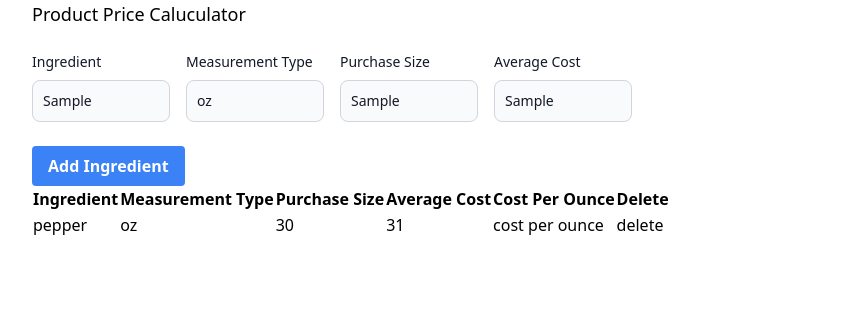
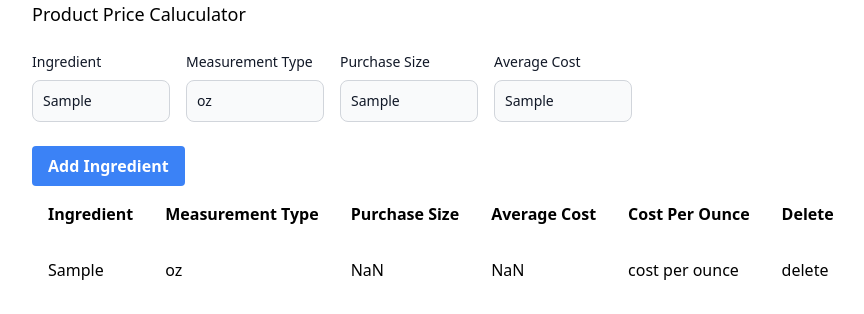
Before and after one commit to arthurgr/product-price-calculator, a Next.js app: page / in a window 1280 px wide. Both pictures are taken after typing "Sample", "Sample", "Sample" into the empty fields and a click on the button "Add Ingredient". Shown: the top 314 px of the page, without its empty margins (0-864 px from the left). Built offline with nearby package versions, Linux system fonts and the light colour scheme.

Commit message:
set up updating list

```diff
--- a/components/IngredientList/context/IngredientContext.tsx
+++ b/components/IngredientList/context/IngredientContext.tsx
@@ -4,12 +4,19 @@ import ingredientReducer from "../reducers/ingredientReducer";
 import { IngredientActions } from "../interfaces/ingredientActions";
 
 export interface IngredientProps {
-  ingredientState: Ingredient | {};
+  ingredientState: Ingredient;
   ingredientDispatch: React.Dispatch<IngredientActions>;
 }
 
 const ingredientContext = createContext<IngredientProps>({
-  ingredientState: {},
+  ingredientState: {
+    id: 0,
+    ingredient: "string",
+    measurementType: "oz",
+    purchaseSize: 3,
+    averageCost: 3,
+    costPerOunce: 3,
+  },
   ingredientDispatch: () => {},
 });
 
--- a/components/IngredientList/elements/AddIngredientForm.tsx
+++ b/components/IngredientList/elements/AddIngredientForm.tsx
@@ -1,13 +1,20 @@
 import { useEffect } from "react";
 import useIngredientListContext from "../context/IngredientListContext";
+import useIngredientContext from "../context/IngredientContext";
 
 export default function AddIngredientForm() {
   const { ingredientListState, ingredientListDispatch } =
     useIngredientListContext();
 
+  const { ingredientDispatch, ingredientState } = useIngredientContext();
+
   useEffect(() => {
     console.log(ingredientListState);
   }, [ingredientListState]);
+
+  useEffect(() => {
+    console.log(ingredientState);
+  }, [ingredientState]);
 
   return (
     <>
@@ -23,6 +30,12 @@ export default function AddIngredientForm() {
             type="text"
             id="email"
             className="bg-gray-50 border border-gray-300 text-gray-900 text-sm rounded-lg focus:ring-blue-500 focus:border-blue-500 block w-full p-2.5 dark:bg-gray-700 dark:border-gray-600 dark:placeholder-gray-400 dark:text-white dark:focus:ring-blue-500 dark:focus:border-blue-500"
+            onChange={(event) => {
+              ingredientDispatch({
+                type: "INGREDIENT",
+                ingredient: event.target.value,
+              });
+            }}
             required
           />
         </div>
@@ -52,6 +65,12 @@ export default function AddIngredientForm() {
             type="text"
             id="purchaseSize"
             className="bg-gray-50 border border-gray-300 text-gray-900 text-sm rounded-lg focus:ring-blue-500 focus:border-blue-500 block w-full p-2.5 dark:bg-gray-700 dark:border-gray-600 dark:placeholder-gray-400 dark:text-white dark:focus:ring-blue-500 dark:focus:border-blue-500"
+            onChange={(event) => {
+              ingredientDispatch({
+                type: "PURCHASE_SIZE",
+                purchaseSize: parseInt(event.target.value),
+              });
+            }}
             required
           />
         </div>
@@ -66,6 +85,12 @@ export default function AddIngredientForm() {
             type="text"
             id="averageCost"
             className="bg-gray-50 border border-gray-300 text-gray-900 text-sm rounded-lg focus:ring-blue-500 focus:border-blue-500 block w-full p-2.5 dark:bg-gray-700 dark:border-gray-600 dark:placeholder-gray-400 dark:text-white dark:focus:ring-blue-500 dark:focus:border-blue-500"
+            onChange={(event) => {
+              ingredientDispatch({
+                type: "AVERAGE_COST",
+                averageCost: parseInt(event.target.value),
+              });
+            }}
             required
           />
         </div>
@@ -75,12 +100,8 @@ export default function AddIngredientForm() {
           ingredientListDispatch({
             type: "ADD_INGREDIENT",
             ingredient: {
-              id: Math.random(),
-              ingredient: "pepper",
+              ...ingredientState,
               measurementType: "oz",
-              purchaseSize: 30,
-              averageCost: 31,
-              costPerOunce: 32,
             },
           });
         }}
--- a/components/IngredientList/interfaces/ingredientActions.ts
+++ b/components/IngredientList/interfaces/ingredientActions.ts
@@ -2,7 +2,15 @@ import { Ingredient } from "./Ingredient";
 
 export type IngredientActions =
   | {
-      type: "CREATE_INGREDIENT";
-      ingredient: Ingredient;
+      type: "INGREDIENT";
+      ingredient: string;
+    }
+  | {
+      type: "PURCHASE_SIZE";
+      purchaseSize: number;
+    }
+  | {
+      type: "AVERAGE_COST";
+      averageCost: number;
     }
   | { type: "TAX"; tax: number };
--- a/components/IngredientList/reducers/ingredientReducer.ts
+++ b/components/IngredientList/reducers/ingredientReducer.ts
@@ -2,12 +2,16 @@ import { Ingredient } from "../interfaces/Ingredient";
 import { IngredientActions } from "../interfaces/ingredientActions";
 
 export default function ingredientReducer(
-  state: Ingredient | {},
+  state: Ingredient,
   action: IngredientActions
 ) {
   switch (action.type) {
-    case "CREATE_INGREDIENT":
-      return { ...state };
+    case "INGREDIENT":
+      return { ...state, ingredient: action.ingredient };
+    case "PURCHASE_SIZE":
+      return { ...state, purchaseSize: action.purchaseSize };
+    case "AVERAGE_COST":
+      return { ...state, averageCost: action.averageCost };
     default:
       throw new Error();
   }
--- a/components/Table/Table.tsx
+++ b/components/Table/Table.tsx
@@ -5,24 +5,24 @@ export default function Table() {
     <table>
       <thead>
         <tr>
-          <th>Ingredient</th>
-          <th>Measurement Type</th>
-          <th>Purchase Size</th>
-          <th>Average Cost</th>
-          <th>Cost Per Ounce</th>
-          <th>Delete</th>
+          <th className="p-4">Ingredient</th>
+          <th className="p-4">Measurement Type</th>
+          <th className="p-4">Purchase Size</th>
+          <th className="p-4">Average Cost</th>
+          <th className="p-4">Cost Per Ounce</th>
+          <th className="p-4">Delete</th>
         </tr>
       </thead>
       <tbody>
         {ingredientListState.map((ingredient) => {
           return (
             <tr key={ingredient.ingredient}>
-              <td>{ingredient.ingredient}</td>
-              <td>{ingredient.measurementType}</td>
-              <td>{ingredient.purchaseSize}</td>
-              <td>{ingredient.averageCost}</td>
-              <td>cost per ounce</td>
-              <td>
+              <td className="p-4">{ingredient.ingredient}</td>
+              <td className="p-4">{ingredient.measurementType}</td>
+              <td className="p-4">{ingredient.purchaseSize}</td>
+              <td className="p-4">{ingredient.averageCost}</td>
+              <td className="p-4">cost per ounce</td>
+              <td className="p-4">
                 <button>delete</button>
               </td>
             </tr>
```
